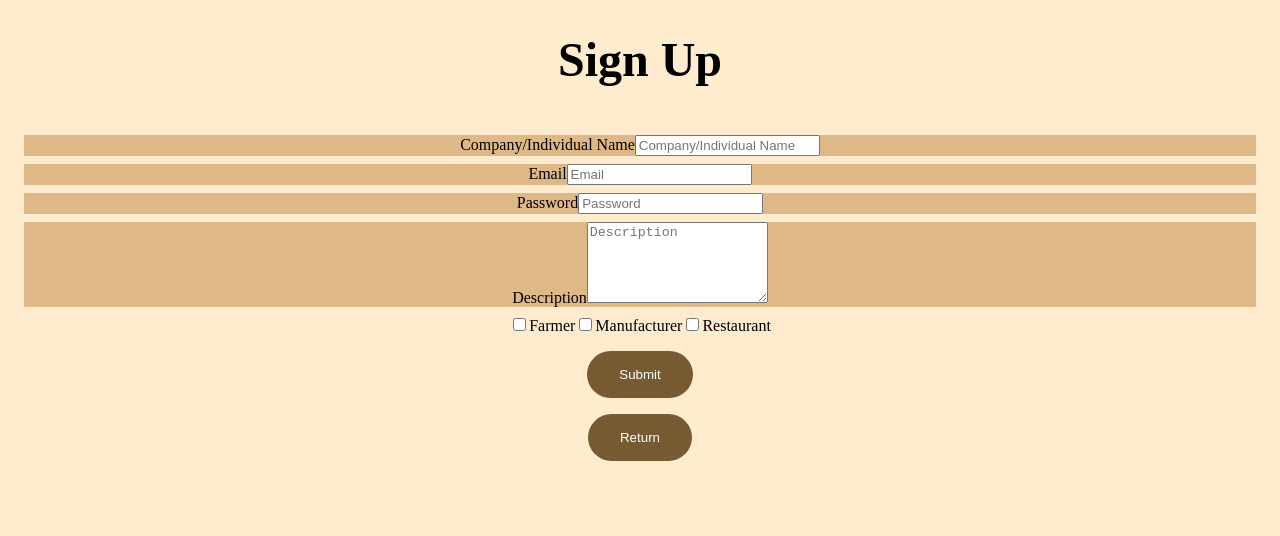
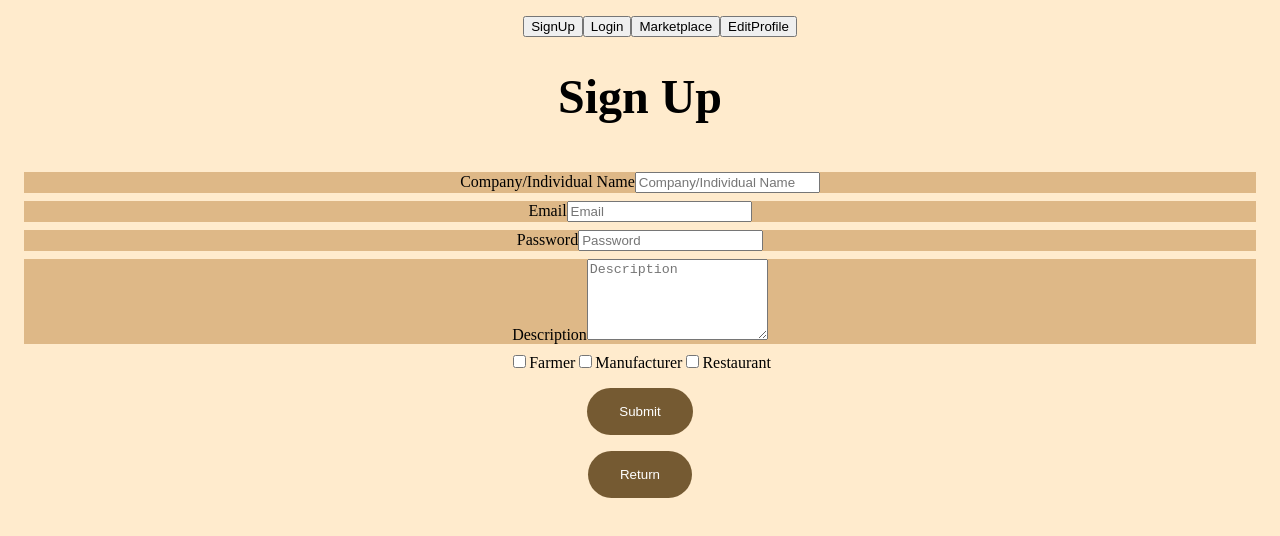
Before and after one commit to KayTi0304/app_hack, a React (Create React App) app: page /sign-up in a window 1280 px wide. Shown: the top 536 px of the page. Built offline with nearby package versions, Linux system fonts and the light colour scheme.

Commit message:
marketplace done

```diff
--- a/src/App.css
+++ b/src/App.css
@@ -12,6 +12,10 @@ body {
 .parasam {
     color: rgb(59, 52, 65);
     font-size: 3rem;
+}
+
+ul {
+    list-style: none;
 }
 
 .btn-sample {
--- a/src/App.jsx
+++ b/src/App.jsx
@@ -1,22 +1,74 @@
 import "./App.css";
-import { Route, Routes } from "react-router-dom";
-import Sample from "./Pages/Sample";
 import Signup from "./Pages/Signup";
 import Marketplace from "./Pages/Marketplace";
 import Login from "./Pages/Login";
 import EditProfile from "./Pages/EditProfile";
-// import * as Backend from "./Backend"
+import { useState } from "react";
 
 function App() {
+  const [curUser, setCurUser] = useState({});
+  const [signUp, setSignUp] = useState(true);
+  const [login, setLogin] = useState(false);
+  const [marketplace, setMarketplace] = useState(false);
+  const [editprofile, setEditprofile] = useState(false);
+
+  const curUserHandler = (curUser) => {
+    const user = {
+      email: curUser.email,
+      password: curUser.password,
+      name: curUser.name,
+      desc: curUser.desc,
+    };
+
+    setCurUser(user);
+  };
+
+  const signupHandler = () => {
+    setSignUp(true);
+    setLogin(false);
+    setMarketplace(false);
+    setEditprofile(false);
+  };
+
+  const loginHandler = () => {
+    setSignUp(false);
+    setLogin(true);
+    setMarketplace(false);
+    setEditprofile(false);
+  };
+
+  const marketplaceHandler = () => {
+    setSignUp(false);
+    setLogin(false);
+    setMarketplace(true);
+    setEditprofile(false);
+  };
+
+  const editprofileHandler = () => {
+    setSignUp(false);
+    setLogin(false);
+    setMarketplace(false);
+    setEditprofile(true);
+  };
+
   return (
     <div>
-      <Routes>
-        <Route exact path="/" element={<Sample />} />
-        <Route exact path="/sign-up" element={<Signup />} />
-        <Route exact path="/marketplace" element={<Marketplace />} />
-        <Route exact path="/login" element={<Login />} />
-        <Route exact path="/edit-profile" element={<EditProfile />} />
-      </Routes>
+      <section>
+        <ul>
+          <li>
+            <button onClick={signupHandler}>SignUp</button>
+            <button onClick={loginHandler}>Login</button>
+            <button onClick={marketplaceHandler}>Marketplace</button>
+            <button onClick={editprofileHandler}>EditProfile</button>
+          </li>
+        </ul>
+      </section>
+      <div>
+        {signUp ? <Signup onCurUser={curUserHandler} /> : <div></div>}
+        {login ? <Login /> : <div></div>}
+        {marketplace ? <Marketplace /> : <div></div>}
+        {editprofile ? <EditProfile user={curUser} /> : <div></div>}
+      </div>
     </div>
   );
 }
--- a/src/Pages/EditProfile.jsx
+++ b/src/Pages/EditProfile.jsx
@@ -1,12 +1,8 @@
-import { useLocation } from "react-router-dom";
-
-const EditProfile = () => {
-  const { state } = useLocation();
-  const { name } = state;
+const EditProfile = ({ user }) => {
   return (
     <div>
       <h1>Edit Profile</h1>
-      <p>{name}</p>
+      <p>{user.name}</p>
     </div>
   );
 };
--- a/src/Pages/Signup.jsx
+++ b/src/Pages/Signup.jsx
@@ -3,10 +3,8 @@ import { useState, useContext } from "react";
 import { useRef } from "react";
 import { Link } from "react-router-dom";
 import { doSignup } from "../Backend.jsx";
-import UserProfile from "../Store/user";
 
-const Signup = () => {
-  const user = useContext(UserProfile);
+const Signup = (props) => {
   const [checkedF, setCheckedF] = useState(false);
   const [checkedM, setCheckedM] = useState(false);
   const [checkedR, setCheckedR] = useState(false);
@@ -31,10 +29,20 @@ const Signup = () => {
     e.preventDefault();
     doSignup(emailInputRef, passInputRef);
     console.log("submit");
-    user.changeName(e.target.name.value);
-    user.changePassword(e.target.password.value);
-    user.changeDesc(e.target.description.value);
-    console.log(user.name);
+
+    const emailData = emailInputRef.current.value;
+    const passwordData = passInputRef.current.value;
+    const nameData = nameInputRef.current.value;
+    const descData = descInputRef.current.value;
+
+    const curUser = {
+      email: emailData,
+      password: passwordData,
+      name: nameData,
+      desc: descData,
+    };
+
+    props.onCurUser(curUser);
   };
 
   return (
```
